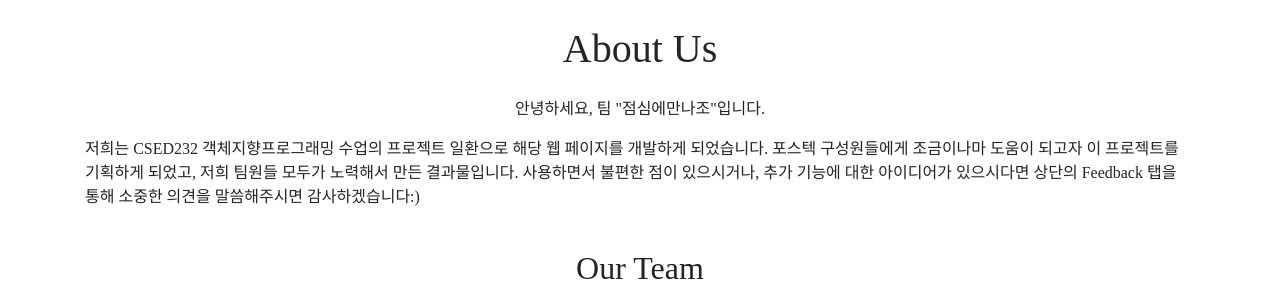
After one commit to dayon95/POSLUN, a Django app: page /about in a window 1280 px wide. The commit adds this page. Shown: the part 781-1089 px from the top of the page. Run offline with Django 3.2, Linux system fonts and the light colour scheme; some libraries are stand-ins or nearby versions; some web fonts are replaced.

Commit message:
about 페이지 완료

```diff
--- a/webserver01/data01/static/css/shop-homepage.css
+++ b/webserver01/data01/static/css/shop-homepage.css
@@ -8,6 +8,16 @@ body {
   font-family:"Jeju Gothic";
   padding-top: 54px;
 }
+
+
+.myfooter{
+  /*https://stackoverflow.com/questions/22970117/bootstrap-footer-full-width-of-page 참고 */
+  position: absolute;
+    left: 0;
+    right: 0;
+    width: 100%;
+}
+
 /*카테고리 텍스트 색깔*/
 a.list-group-item{
   color: black;
--- /dev/null
+++ b/webserver01/data01/templates/data01/about.html
@@ -0,0 +1,174 @@
+{% load staticfiles %}
+<!DOCTYPE html>
+<html>
+
+<head>
+
+  <meta charset="utf-8">
+  <meta name="viewport" content="width=device-width, initial-scale=1, shrink-to-fit=no">
+  <meta name="description" content="">
+  <meta name="author" content="">
+
+  <title>POSLUNCH-ABOUT US</title>
+
+  <style>
+    @import url(http://fonts.googleapis.com/earlyaccess/jejugothic.css);
+    @import url(http://fonts.googleapis.com/earlyaccess/jejumyeongjo.css);
+  </style>
+
+  <!-- Bootstrap core CSS -->
+  <link href='{% static "vendor/bootstrap/css/bootstrap.min.css" %}' rel="stylesheet">
+
+  <!-- Custom styles for this template -->
+  <link href='{% static "css/shop-homepage.css" %}' rel="stylesheet">
+
+</head>
+
+<body>
+
+  <!-- Navigation -->
+  <nav class="navbar navbar-expand-lg navbar-dark bg-dark fixed-top">
+    <div class="container">
+      <a class="navbar-brand" href="index.html">
+          <img src='{% static "PosLunLogo.png" %}' width="30" height="30" class="d-inline-block align-top mr-1" alt="">
+          <lead class="align-bottom" >
+          POSLUNCH
+        </lead>
+        </a>
+      <button class="navbar-toggler" type="button" data-toggle="collapse" data-target="#navbarResponsive" aria-controls="navbarResponsive" aria-expanded="false" aria-label="Toggle navigation">
+          <span class="navbar-toggler-icon"></span>
+        </button>
+      <div class="collapse navbar-collapse" id="navbarResponsive">
+        <ul class="navbar-nav ml-auto">
+          <li class="nav-item active">
+            <a class="nav-link" href="index.html">Home
+              <span class="sr-only">(current)</span>
+            </a>
+          </li>
+          <li class="nav-item">
+            <a class="nav-link" href="about.html">About</a>
+          </li>
+          <li class="nav-item">
+            <a class="nav-link" href="#">Feedback</a>
+          </li>
+        </ul>
+      </div>
+    </div>
+  </nav>
+
+  <header class="masthead">
+    <div class="overlay">
+      <div class="container">
+        <h1 class="display-3 text-white">Poslunch</h1>
+        <h2 class="display-4 text-white">소개말</h2>
+      </div>
+    </div>
+  </header>
+
+  <section>
+    <div class="container">
+      <div class="row align-items-center">
+        <div class="col-md-6">
+          <div class="p-5">
+            <img class="img-fluid rounded-circle" src="http://imageshack.com/a/img924/1124/de2dAi.png" alt="">
+          </div>
+        </div>
+        <div class="col-md-6 order-1">
+          <div class="p-5">
+            <h1>"한눈에 보는 학교 행사"</h1>
+            <p> </p>
+            <p>
+              각종 행사(공연, 강연 등)에 대한 정보가 포스터의 형태로 학교 곳곳에 퍼져 있습니다. 때문에 많은 포스테키안들이 자신에게 도움이 될 만한 행사들을
+            <span style="color:#e8516f">모르고 지나치거나,</span>
+            알고도 제때 <span style="color:#e8516f">계획하지 못하여</span> 참석하지 못하는 경우가 많다는 것을 발견했습니다. 저희는 이를 개선하기 위해
+            각종 행사들에 대한 정보들을 모아, <span style="color:#e89106">한눈에 보기 쉽게 제공하는 프로그램</span>을 개발하고자 하였습니다. </p>
+          </div>
+        </div>
+      </div>
+    </div>
+  </section>
+
+  <!-- Page Content -->
+  <div class="container">
+
+    <!-- Introduction Row -->
+    <div class="text-center">
+    <h1 class="my-4">About Us
+            </h1>
+            </div>
+    <p class="text-center">안녕하세요, 팀 "점심에만나조"입니다. </p>
+    <p>저희는 CSED232 객체지향프로그래밍 수업의 프로젝트 일환으로 해당 웹 페이지를 개발하게 되었습니다.
+      포스텍 구성원들에게 조금이나마 도움이 되고자 이 프로젝트를 기획하게 되었고, 저희 팀원들 모두가 노력해서 만든 결과물입니다.
+      사용하면서 불편한 점이 있으시거나, 추가 기능에 대한 아이디어가 있으시다면 상단의 Feedback 탭을 통해 소중한 의견을 말씀해주시면 감사하겠습니다:)</p>
+</div>
+<div class="container">
+    <!-- Team Members Row -->
+    <div class="row row-centered row justify-content-center">
+      <div class="col-lg-12">
+        <h2 class="my-4">Our Team</h2>
+      </div>
+      <div class="col-lg-4 text-center mb-4 col-centered">
+        <img class="rounded-circle img-fluid d-block mx-auto" src="http://imagizer.imageshack.us/v2/280x200q90/923/YpLPlv.jpg" style="width: auto;height: 160px" alt="">
+        <p> </p>
+        <h3>박홍철</h3>
+        <small>산업경영공학과</small>
+
+        <p>5학년 준비 중인 4학년입니다.</p>
+      </div>
+      <div class="col-lg-4 text-center mb-4 col-centered">
+        <img class="rounded-circle img-fluid d-block mx-auto" src="http://imageshack.com/a/img923/4690/ky6ISD.png" style="width: auto;height: 160px" alt="">
+        <p> </p>
+        <h3>김다연</h3>
+        <small>기계공학과/컴퓨터공학과</small>
+
+        <p>로보틱스의 software developer로 </p>
+        <p style="line-height:0.1em">일하고 싶은 꿈나무</p>
+      </div>
+      <div class="col-lg-4 text-center mb-4 col-centered">
+        <img class="rounded-circle img-fluid d-block mx-auto" src="http://imagizer.imageshack.us/v2/280x200q90/922/SZ3iv0.png" style="width: auto;height: 160px" alt="">
+        <p> </p>
+        <h3>홍승우</h3>
+        <small>전자전기공학과</small>
+
+        <p>객체 듣다 코딩에 눈 뜬</p>
+        <p style="line-height:0.1em"> 방황 중인 전자공학도</p>
+      </div>
+      <div class="col-lg-4 text-center mb-4 col-centered">
+        <img class="rounded-circle img-fluid d-block mx-auto" src="http://imagizer.imageshack.us/v2/280x200q90/923/cFRyhP.jpg" style="width: auto;height: 160px" alt="">
+        <p> </p>
+        <h3>임영수</h3>
+        <small>창의IT융합공학과</small>
+
+        <p>역시 우리는 공학도라는 것을 느끼게 하는</p>
+        <p style="line-height:0.1em"> 진행형 하드코딩</p>
+      </div>
+      <div class="col-lg-4 text-center mb-4 col-centered">
+        <img class="rounded-circle img-fluid d-block mx-auto" src="http://imagizer.imageshack.us/v2/280x200q90/924/ZcOaWi.png" style="width: auto;height: 160px" alt="">
+        <p> </p>
+        <h3>홍재영</h3>
+        <small>컴퓨터공학과</small>
+
+        <p>취미: 축구, 자전거타기, 스키, 코딩(?)</p>
+        <p style="line-height:0.1em">동아리: 일레븐, 브레멘, 개근성</p>
+      </div>
+    </div>
+
+  </div>
+  <!-- /.container -->
+
+
+  <!-- Footer -->
+  <footer class="py-5 bg-dark">
+    <div class="container">
+      <p class="m-0 text-center text-white">Copyright &copy; POSLUNCH 2017</p>
+    </div>
+    <!-- /.container -->
+  </footer>
+
+  <!-- Bootstrap core JavaScript -->
+  <script src='{% static  "vendor/jquery/jquery.min.js " %}'></script>
+  <script src='{% static  "vendor/bootstrap/js/bootstrap.bundle.min.js " %}'></script>
+
+</body>
+
+</html>
--- a/webserver01/data01/urls.py
+++ b/webserver01/data01/urls.py
@@ -7,6 +7,6 @@ urlpatterns = [
 
     url(r'^test',views.test),
     url(r'^index',views.index),
-    url(r'^index_tutorial',views.index_tutorial),
-#    url(r'^about',views.about),
+    url(r'^tutorial',views.index_tutorial),
+    url(r'^about',views.about),
 ]
--- a/webserver01/data01/views.py
+++ b/webserver01/data01/views.py
@@ -50,7 +50,6 @@ def index(request):
     #테스트용으로 startdate만으로 비교해볼것.
     today_list=pd2.objects.filter(startdate__year=today.year, startdate__month=today.month, startdate__day=today.day)
     tomorrow_list=pd2.objects.filter(startdate__year=tomorrow.year, startdate__month=tomorrow.month, startdate__day=tomorrow.day)
-
     this_week_list=pd2.objects.filter(startdate__week=this_week)
     contents={'date':date, 'today_list':today_list,'tomorrow_list':tomorrow_list,'this_week_list':this_week_list}
     return render(request,'data01/index.html',contents)
@@ -58,3 +57,6 @@ def index(request):
 def category(request, kind):
     return render(request,'카테고리에 따른 포스터')
 '''
+
+def about(request):
+    return render(request,'data01/about.html')
```
Also changed, not shown: webserver01/data01/templates/data01/index.html (+25 -2 lines).
